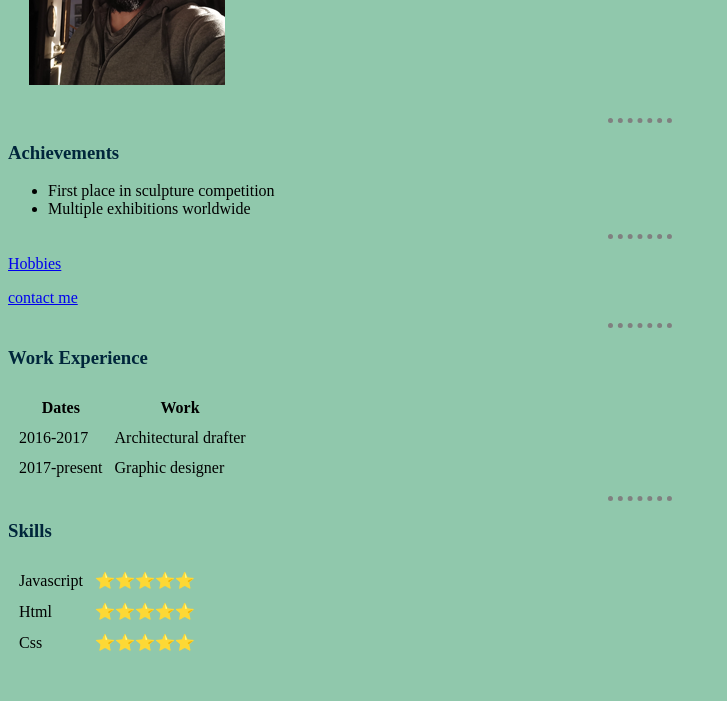
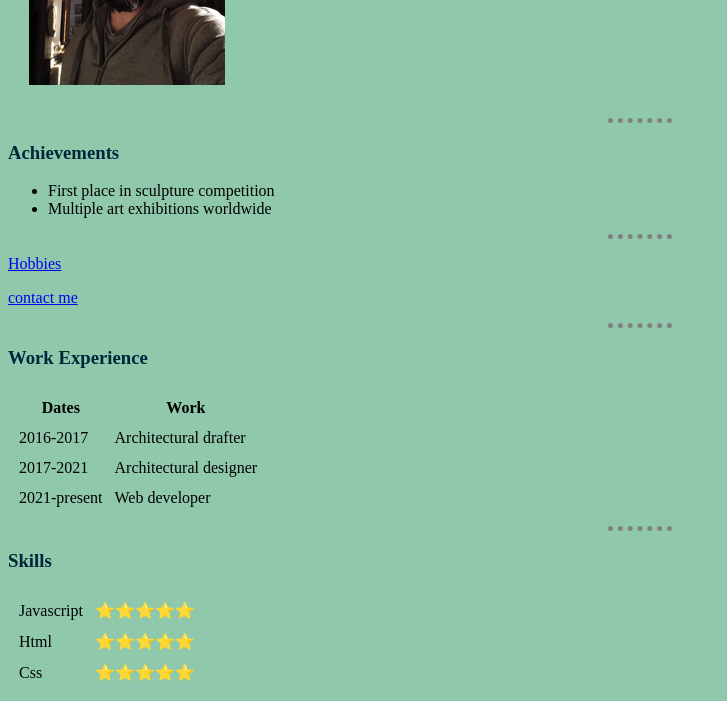
Before and after one commit to FriedSk8r/cv, a plain HTML site: page index.html in a window 1280 px wide. Shown: the part 205-906 px from the top of the page, without its empty margins (0-727 px from the left). Before the commit the page ends 876 px from the top, so only its background shows below. Drawn offline with Linux system fonts and the light colour scheme.

Commit message:
updated
2023

```diff
--- a/index.html
+++ b/index.html
@@ -19,7 +19,7 @@
     <h3>Achievements</h3>
     <ul>
         <li>First place in sculpture competition</li>
-        <li>Multiple exhibitions worldwide</li>
+        <li>Multiple art exhibitions worldwide</li>
     </ul>
     <hr>
     <p> <a href="hobbies.html">Hobbies</a> </p>
@@ -39,8 +39,12 @@
                 <td>Architectural drafter</td>
             </tr>
             <tr>
-                <td>2017-present</td>
-                <td>Graphic designer</td>
+                <td>2017-2021</td>
+                <td>Architectural designer</td>
+            </tr>
+            <tr>
+                <td>2021-present</td>
+                <td>Web developer</td>
             </tr>
         </tbody>
         <tfoot>
```
